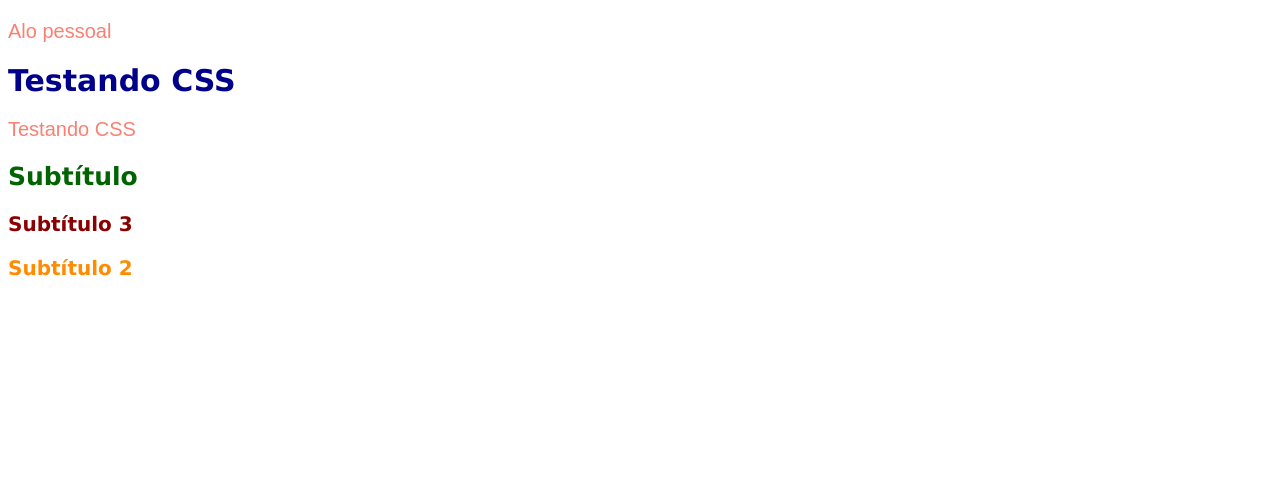
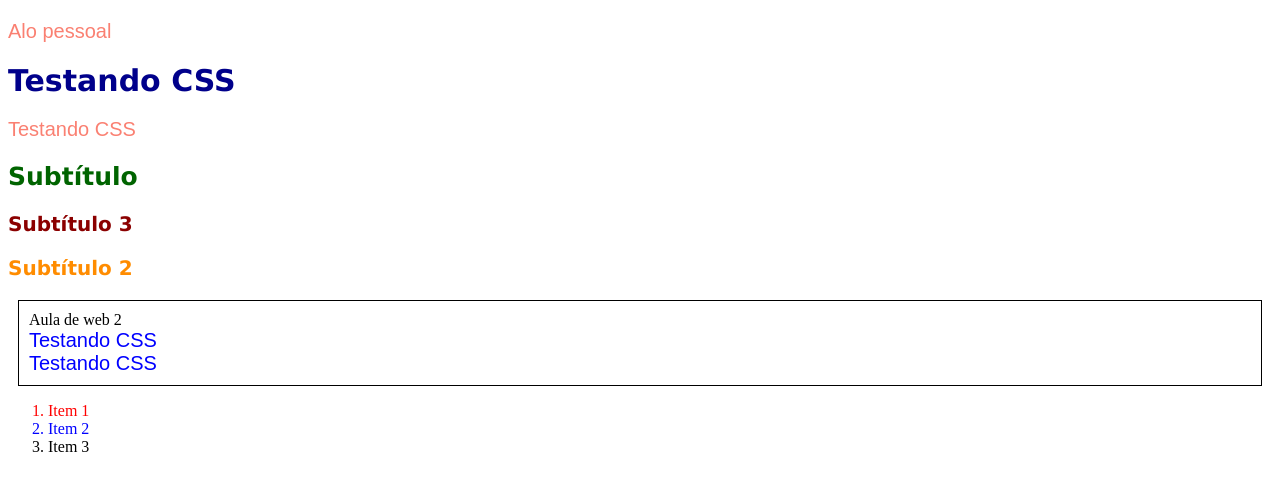
Before and after one commit to yukioyama-code/dsw2, a website: page DESENVOLVIMENTO DE SISTEMAS WEB II/aula2408/cssProject/index.html in a window 1280 px wide. Drawn offline with Linux system fonts and the light colour scheme.

Commit message:
pseudoclasses id classes

```diff
--- a/DESENVOLVIMENTO DE SISTEMAS WEB II/aula2408/cssProject/index.html
+++ b/DESENVOLVIMENTO DE SISTEMAS WEB II/aula2408/cssProject/index.html
@@ -14,5 +14,16 @@
     <h2 id="subtitulo">Subtítulo</h2>
     <h3 class="subtitulo">Subtítulo 3</h3>
     <h3 id="subtitulo2">Subtítulo 2</h3>
+    <div class = "divisao"> Aula de web 2
+
+        <p> Testando CSS</p>
+        <p> Testando CSS</p>
+    </div>
+
+    <ol>
+        <li> Item 1</li>
+        <li> Item 2</li>
+        <li> Item 3</li>
+    </ol>
 </body>
 </html>
--- a/DESENVOLVIMENTO DE SISTEMAS WEB II/aula2408/cssProject/style.css
+++ b/DESENVOLVIMENTO DE SISTEMAS WEB II/aula2408/cssProject/style.css
@@ -30,3 +30,38 @@ h2{
     font-size: 20px;
     font-family: Verdana, sans-serif;
 }
+
+div.divisao{
+    border: 1px solid black;
+    padding: 10px;
+    margin: 10px;
+}
+
+/* O simbolo de maior (>) é um seletor de filho direto, ou seja,
+ele seleciona apenas os elementos que são filhos diretos do elemento pai especificado. */
+div > p {
+    margin: 0;
+    padding: 0;
+    color: red
+}
+
+div p {
+    margin: 0;
+    padding: 0;
+    color: blue
+
+}
+
+div:hover{
+    background-color: lightgray;
+}
+
+/*usando pseudo-classes para selecionar o primeiro elemento li dentro de uma lista ul ou ol*/
+
+li:first-child {
+    color: red;
+}
+
+li:nth-child(2) {
+    color: blue;
+}
```
Also changed, not shown: DESENVOLVIMENTO DE SISTEMAS WEB II/package.json (added, +12 -0 lines).
